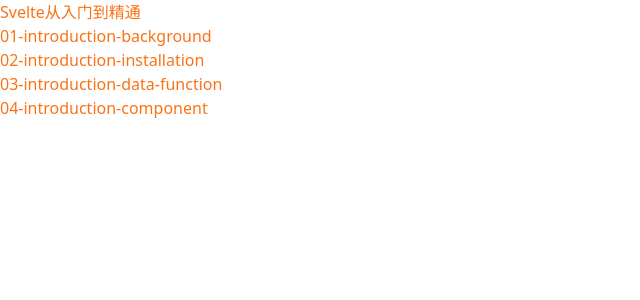
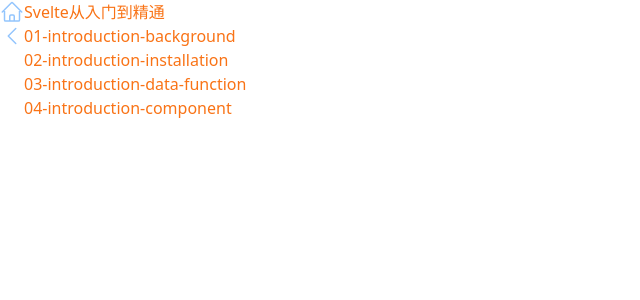
Before and after one commit to GrayFrost/my-website, a Next.js app: page /svelte in a window 1280 px wide. Shown: the top 300 px of the page, without its empty margins (0-640 px from the left). Built offline with nearby package versions, Linux system fonts and the light colour scheme.

Commit message:
feat: icon

```diff
--- a/package.json
+++ b/package.json
@@ -9,6 +9,7 @@
     "lint": "next lint"
   },
   "dependencies": {
+    "@heroicons/react": "^2.1.4",
     "@mdx-js/loader": "^3.0.1",
     "@mdx-js/react": "^3.0.1",
     "@next/mdx": "^14.2.4",
--- /dev/null
+++ b/src/app/software/[id]/layout.tsx
@@ -0,0 +1,11 @@
+export default function Layout({
+  children,
+}: Readonly<{
+  children: React.ReactNode;
+}>) {
+  return (
+    <div>
+      {children}
+    </div>
+  );
+}
--- a/src/app/svelte/layout.tsx
+++ b/src/app/svelte/layout.tsx
@@ -1,11 +1,30 @@
+"use client";
+
+import Link from "next/link";
+import { useRouter } from "next/navigation";
+import { HomeIcon, ChevronLeftIcon } from "@heroicons/react/24/outline";
+
 export default function Layout({
   children,
 }: Readonly<{
   children: React.ReactNode;
 }>) {
+  const router = useRouter();
+
   return (
-    <div>
-      {children}
+    <div className="relative">
+      <div className="fixed">
+        <Link href="/">
+          <HomeIcon className="size-6 text-blue-300" />
+        </Link>
+        <ChevronLeftIcon
+          className="size-6 text-blue-300 cursor-pointer"
+          onClick={() => {
+            router.back();
+          }}
+        />
+      </div>
+      <div className="px-6">{children}</div>
     </div>
   );
 }
```
Also changed, not shown: src/posts/software/summary.mdx (added, +31 -0 lines), src/app/software/[id]/page.tsx (added), 1 other file (tests, documents, lock files or other folders).
